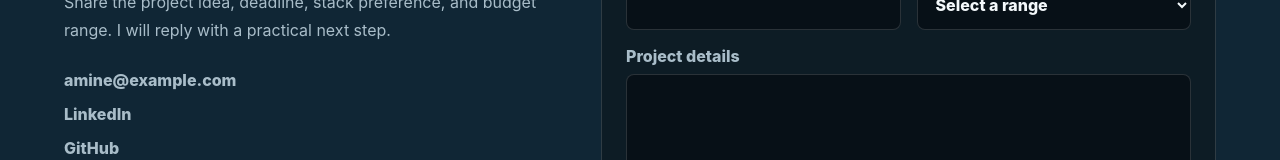
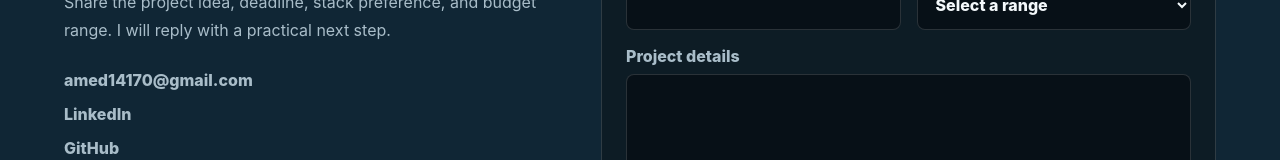
Before and after one commit to amine7-rgb/portfolio, a React (Vite) app: page / in a window 1280 px wide. Shown: the part 3725-3885 px from the top of the page. Built offline with nearby package versions, Linux system fonts and the light colour scheme.

Commit message:
Update contact email

```diff
--- a/src/App.jsx
+++ b/src/App.jsx
@@ -8,7 +8,7 @@ const heroImages = [
 ];
 
 const profileLinks = {
-  email: "amine@example.com",
+  email: "amed14170@gmail.com",
   github: "https://github.com/amine7-rgb",
   linkedin: "https://www.linkedin.com"
 };
```
